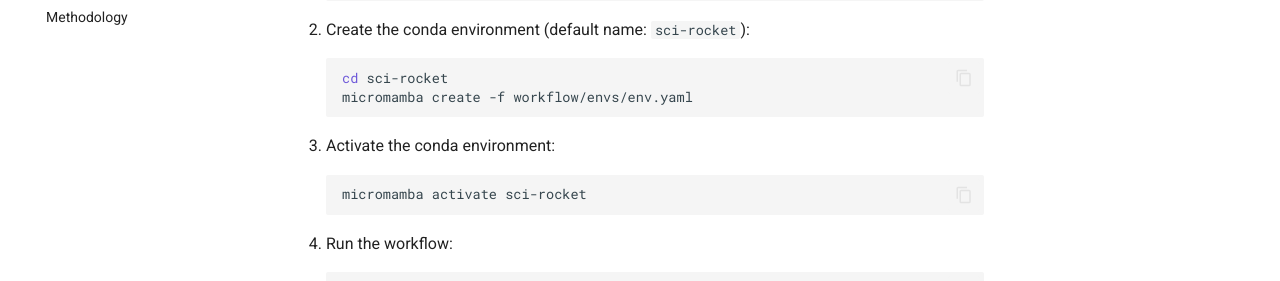
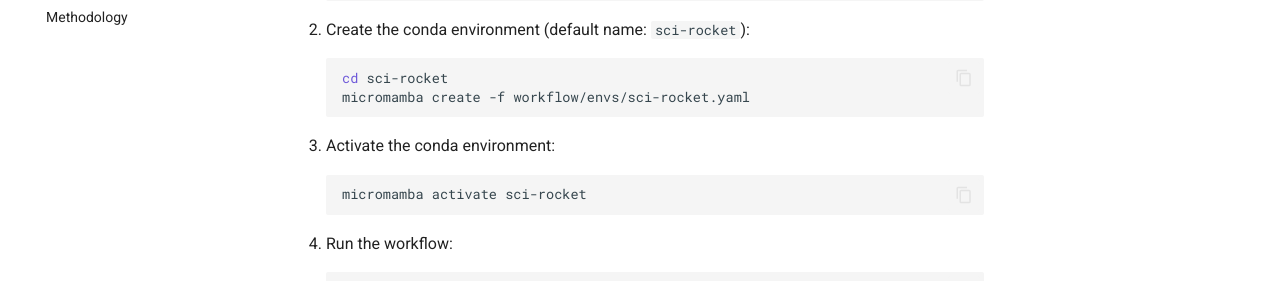
Before and after one commit to odomlab2/sci-rocket, an MkDocs documentation site: the page built from docs/index.md, in a window 1280 px wide and 900 px high, scrolled down 565 px. Shown: the part 172-453 px from the top of the window. Built offline with MkDocs 1.6.1 and Material for MkDocs 9.7.7, drawn with Linux system fonts in a browser that asks for light colours; comment, search, counter and statistics services are not loaded.

Commit message:
Changed env name

````diff
--- a/docs/index.md
+++ b/docs/index.md
@@ -24,7 +24,7 @@ We make use of a pre-defined [conda](https://docs.conda.io/en/latest/) environme
 
       ```bash
       cd sci-rocket
-      micromamba create -f workflow/envs/env.yaml
+      micromamba create -f workflow/envs/sci-rocket.yaml
       ```
 
 3. Activate the conda environment:
````
